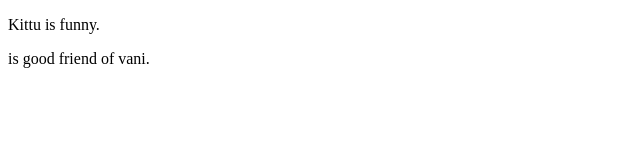
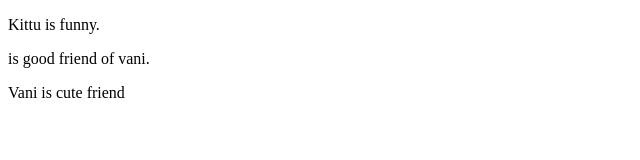
Before and after one commit to ketankgupta/git-learn, a plain HTML site: page HTML file/index.html in a window 1280 px wide. Shown: the whole page, without its empty margins (0-640 px from the left). Drawn offline with Linux system fonts and the light colour scheme.

Commit message:
added vani is cute in index

```diff
--- a/HTML file/index.html
+++ b/HTML file/index.html
@@ -8,5 +8,6 @@
 <body>
     <p>Kittu is funny. </p>
     <p> is good friend of vani.</p>
+    <p>Vani is cute friend</p>
 </body>
 </html>
```
